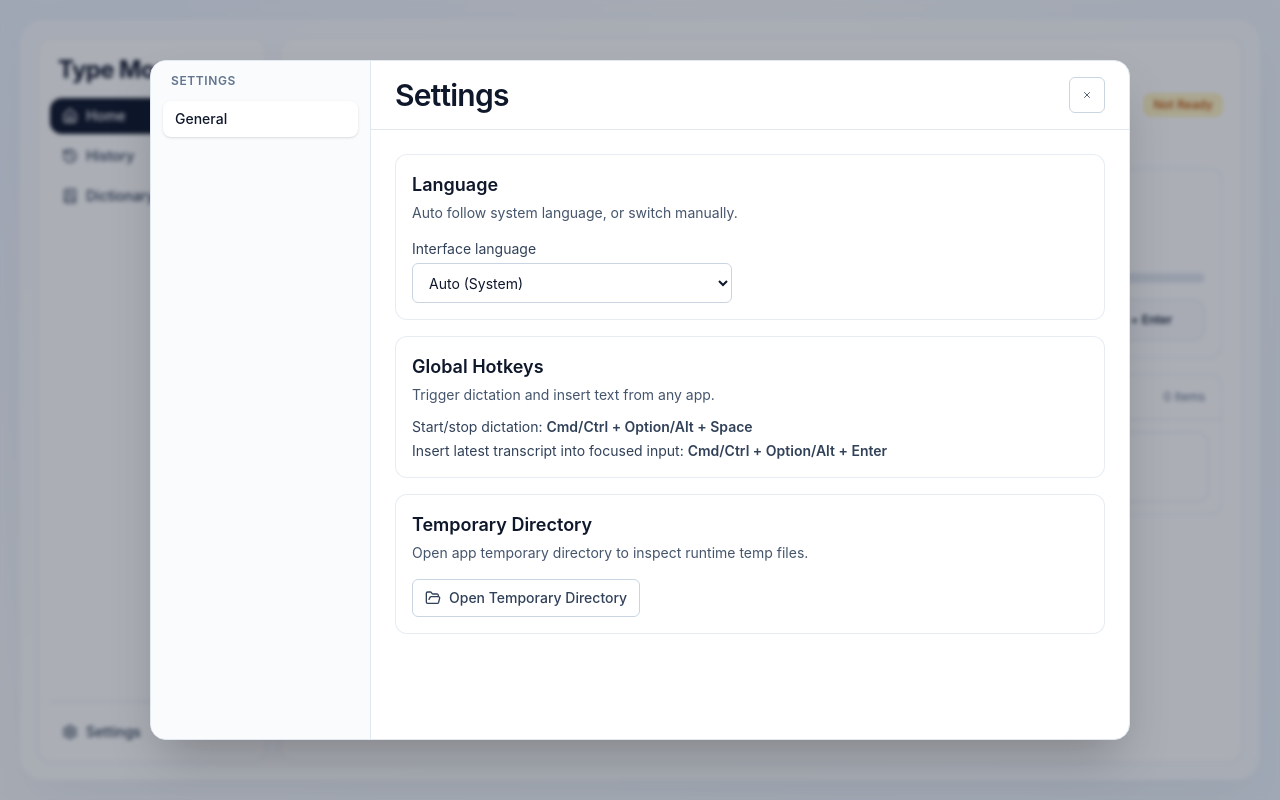
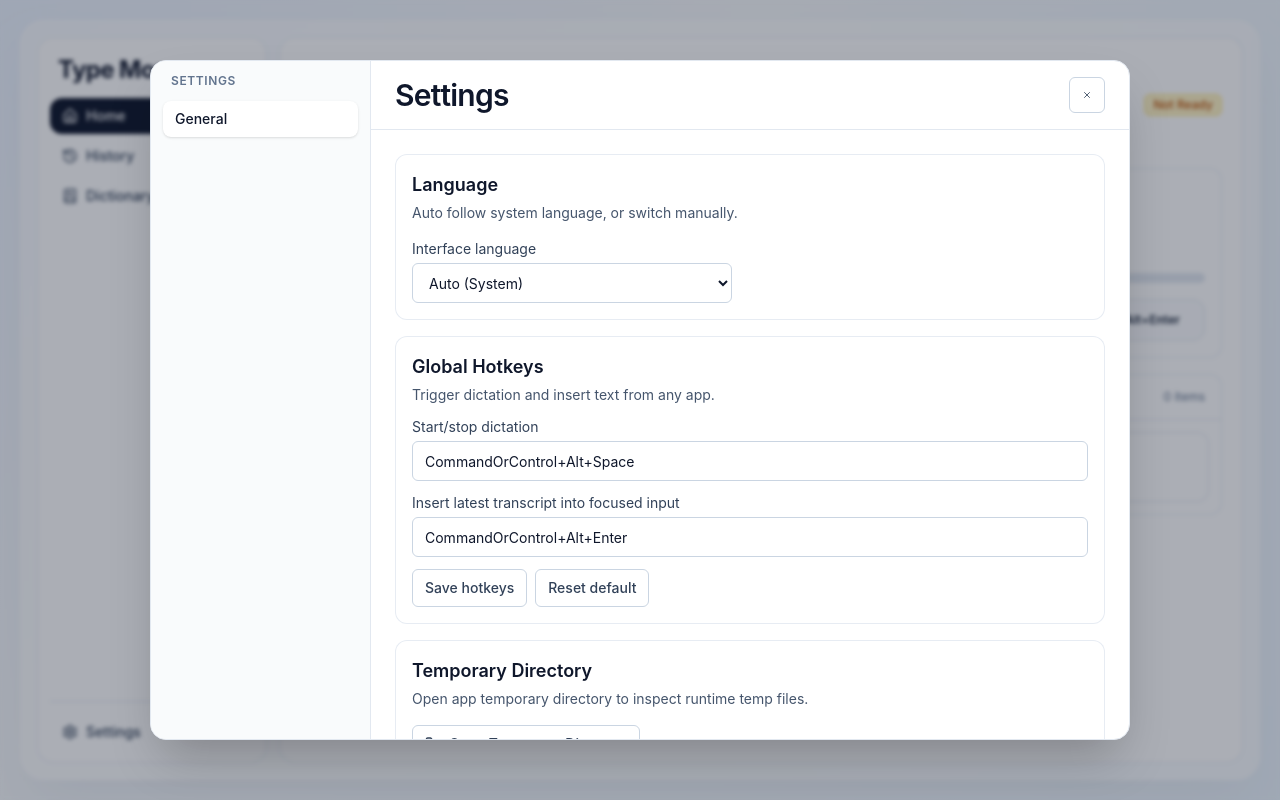
Before and after one commit to everettjf/typemore, a React (Vite) app: page / in a window 1280 px wide. Both pictures are taken after a click on the button "Settings". Built offline with nearby package versions, Linux system fonts and the light colour scheme.

Commit message:
iter16: make global hotkeys configurable in settings

```diff
--- a/src/App.tsx
+++ b/src/App.tsx
@@ -61,10 +61,15 @@ type GlobalShortcutPayload = {
   shortcut: string;
 };
 
+type HotkeySettings = {
+  toggle: string;
+  insert: string;
+};
+
 const DICTIONARY_STORAGE_KEY = "typemore.dictionary.words";
 const LANG_MODE_STORAGE_KEY = "typemore.lang.mode";
-const HOTKEY_TOGGLE = "Cmd/Ctrl + Option/Alt + Space";
-const HOTKEY_INSERT = "Cmd/Ctrl + Option/Alt + Enter";
+const DEFAULT_HOTKEY_TOGGLE = "CommandOrControl+Alt+Space";
+const DEFAULT_HOTKEY_INSERT = "CommandOrControl+Alt+Enter";
 
 const I18N = {
   zh: {
@@ -114,6 +119,10 @@ const I18N = {
     settingsHotkeyDesc: "在任意应用内唤起语音输入与插入文本。",
     settingsHotkeyToggle: "唤起/结束语音输入",
     settingsHotkeyInsert: "将最新识别结果输入到当前输入框",
+    settingsHotkeyTogglePlaceholder: "例如: CommandOrControl+Alt+Space",
+    settingsHotkeyInsertPlaceholder: "例如: CommandOrControl+Alt+Enter",
+    settingsHotkeySave: "保存快捷键",
+    settingsHotkeyReset: "恢复默认",
     languageModeLabel: "界面语言",
     langAuto: "自动（跟随系统）",
     langZh: "中文",
@@ -191,6 +200,10 @@ const I18N = {
     settingsHotkeyDesc: "Trigger dictation and insert text from any app.",
     settingsHotkeyToggle: "Start/stop dictation",
     settingsHotkeyInsert: "Insert latest transcript into focused input",
+    settingsHotkeyTogglePlaceholder: "e.g. CommandOrControl+Alt+Space",
+    settingsHotkeyInsertPlaceholder: "e.g. CommandOrControl+Alt+Enter",
+    settingsHotkeySave: "Save hotkeys",
+    settingsHotkeyReset: "Reset default",
     languageModeLabel: "Interface language",
     langAuto: "Auto (System)",
     langZh: "Chinese",
@@ -294,6 +307,9 @@ function App() {
   const [accessibility, setAccessibility] = useState<AccessibilityStatus>({ supported: false, trusted: false });
   const [overlayPhase, setOverlayPhase] = useState<OverlayPhase>("hidden");
   const [overlayText, setOverlayText] = useState("");
+  const [hotkeyToggle, setHotkeyToggle] = useState(DEFAULT_HOTKEY_TOGGLE);
+  const [hotkeyInsert, setHotkeyInsert] = useState(DEFAULT_HOTKEY_INSERT);
+  const [savingHotkeys, setSavingHotkeys] = useState(false);
 
   const recorderRef = useRef<MediaRecorder | null>(null);
   const streamRef = useRef<MediaStream | null>(null);
@@ -372,6 +388,12 @@ function App() {
     setInitStatus(status);
   }
 
+  async function loadGlobalShortcuts() {
+    const settings = await invoke<HotkeySettings>("get_global_shortcuts");
+    setHotkeyToggle(settings.toggle);
+    setHotkeyInsert(settings.insert);
+  }
+
   async function refreshAccessibilityStatus() {
     try {
       const status = await invoke<AccessibilityStatus>("get_accessibility_status");
@@ -405,7 +427,7 @@ function App() {
   }, [langMode]);
 
   useEffect(() => {
-    Promise.all([loadRecordings(), loadInitStatus(), refreshAccessibilityStatus()]).catch((err) => {
+    Promise.all([loadRecordings(), loadInitStatus(), refreshAccessibilityStatus(), loadGlobalShortcuts()]).catch((err) => {
       setTranscript(t("transcriptInitFailed", { error: String(err) }));
     });
 
@@ -758,6 +780,42 @@ function App() {
     }
   }
 
+  async function onSaveHotkeys() {
+    const toggle = hotkeyToggle.trim();
+    const insert = hotkeyInsert.trim();
+    if (!toggle || !insert) {
+      return;
+    }
+    setSavingHotkeys(true);
+    try {
+      const next = await invoke<HotkeySettings>("set_global_shortcuts", { toggle, insert });
+      setHotkeyToggle(next.toggle);
+      setHotkeyInsert(next.insert);
+    } catch (err) {
+      setTranscript(String(err));
+    } finally {
+      setSavingHotkeys(false);
+    }
+  }
+
+  async function onResetHotkeys() {
+    setHotkeyToggle(DEFAULT_HOTKEY_TOGGLE);
+    setHotkeyInsert(DEFAULT_HOTKEY_INSERT);
+    setSavingHotkeys(true);
+    try {
+      const next = await invoke<HotkeySettings>("set_global_shortcuts", {
+        toggle: DEFAULT_HOTKEY_TOGGLE,
+        insert: DEFAULT_HOTKEY_INSERT,
+      });
+      setHotkeyToggle(next.toggle);
+      setHotkeyInsert(next.insert);
+    } catch (err) {
+      setTranscript(String(err));
+    } finally {
+      setSavingHotkeys(false);
+    }
+  }
+
   function addDictionaryWord() {
     const word = newWord.trim();
     if (!word) {
@@ -912,8 +970,8 @@ function App() {
                 </div>
 
                 <div className="mt-4 grid gap-2 rounded-xl border border-slate-200 bg-slate-50/70 p-3 text-xs text-slate-600 md:grid-cols-2">
-                  <div>{t("settingsHotkeyToggle")}: <span className="font-semibold text-slate-800">{HOTKEY_TOGGLE}</span></div>
-                  <div>{t("settingsHotkeyInsert")}: <span className="font-semibold text-slate-800">{HOTKEY_INSERT}</span></div>
+                  <div>{t("settingsHotkeyToggle")}: <span className="font-semibold text-slate-800">{hotkeyToggle}</span></div>
+                  <div>{t("settingsHotkeyInsert")}: <span className="font-semibold text-slate-800">{hotkeyInsert}</span></div>
                 </div>
               </Card>
 
@@ -1132,9 +1190,34 @@ function App() {
                 <Card className="p-4">
                   <div className="text-lg font-semibold text-slate-900">{t("settingsHotkeyTitle")}</div>
                   <p className="mt-1 text-sm text-slate-600">{t("settingsHotkeyDesc")}</p>
-                  <div className="mt-3 space-y-1 text-sm text-slate-700">
-                    <div>{t("settingsHotkeyToggle")}: <span className="font-semibold">{HOTKEY_TOGGLE}</span></div>
-                    <div>{t("settingsHotkeyInsert")}: <span className="font-semibold">{HOTKEY_INSERT}</span></div>
+                  <div className="mt-3 space-y-3">
+                    <div>
+                      <label className="mb-1 block text-sm text-slate-700">{t("settingsHotkeyToggle")}</label>
+                      <input
+                        value={hotkeyToggle}
+                        onChange={(event) => setHotkeyToggle(event.target.value)}
+                        placeholder={t("settingsHotkeyTogglePlaceholder")}
+                        className="h-10 w-full rounded-md border border-slate-300 bg-white px-3 text-sm outline-none ring-sky-300 focus:ring"
+                      />
+                    </div>
+                    <div>
+                      <label className="mb-1 block text-sm text-slate-700">{t("settingsHotkeyInsert")}</label>
+                      <input
+                        value={hotkeyInsert}
+                        onChange={(event) => setHotkeyInsert(event.target.value)}
+                        placeholder={t("settingsHotkeyInsertPlaceholder")}
+                        className="h-10 w-full rounded-md border border-slate-300 bg-white px-3 text-sm outline-none ring-sky-300 focus:ring"
+                      />
+                    </div>
+                    <div className="flex gap-2">
+                      <Button variant="outline" onClick={onSaveHotkeys} disabled={savingHotkeys}>
+                        {savingHotkeys ? <Loader2 size={14} className="animate-spin" /> : null}
+                        {t("settingsHotkeySave")}
+                      </Button>
+                      <Button variant="outline" onClick={onResetHotkeys} disabled={savingHotkeys}>
+                        {t("settingsHotkeyReset")}
+                      </Button>
+                    </div>
                   </div>
                 </Card>
 
```
Also changed, not shown: 1 other file (tests, documents, lock files or other folders).
